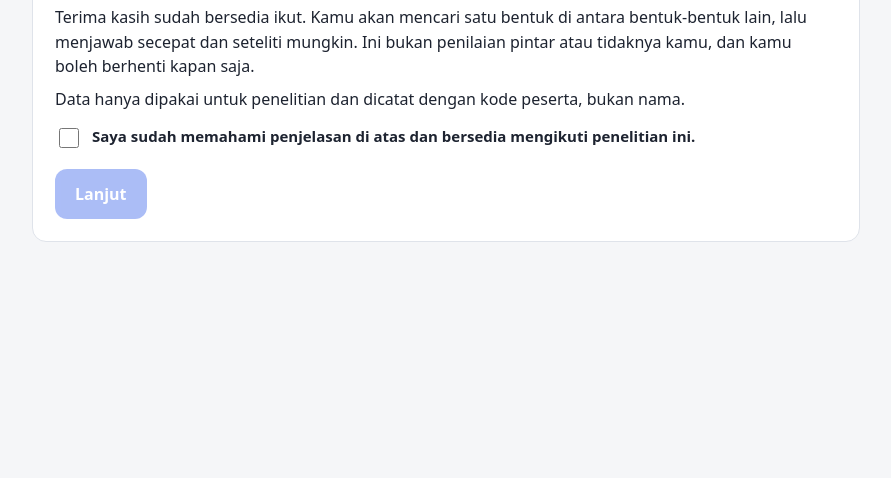
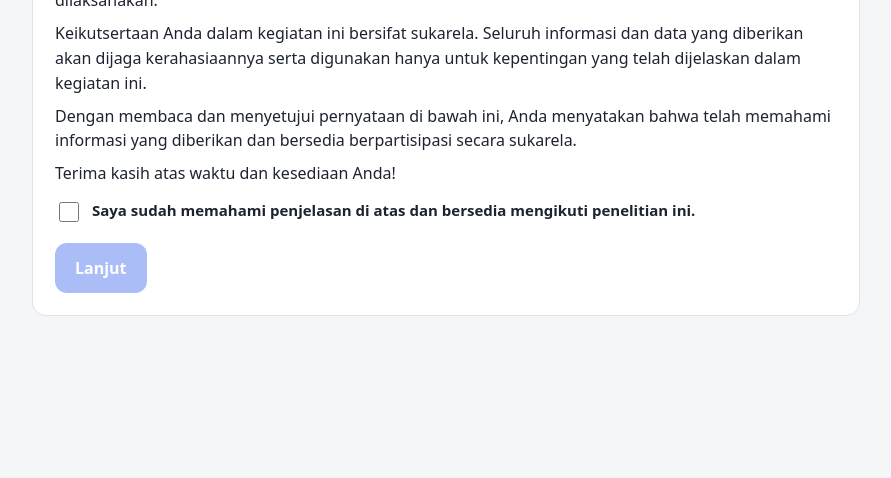
Before and after one commit to loliootz/aerofocus, a plain HTML site: page index.html in a window 1280 px wide. Shown: the part 322-800 px from the top of the page, without its empty margins (194-1085 px from the left). Drawn offline with Linux system fonts and the light colour scheme.

Commit message:
Update index.html

```diff
--- a/index.html
+++ b/index.html
@@ -121,8 +121,11 @@ function screenIntro(){
   show(`<div class="card">
     <h1>Tes Pencarian Visual</h1>
     <p class="mut">Penelitian atensi selektif · sekitar 10–15 menit</p>
-    <p>Terima kasih sudah bersedia ikut. Kamu akan mencari satu bentuk di antara bentuk-bentuk lain, lalu menjawab secepat dan seteliti mungkin. Ini bukan penilaian pintar atau tidaknya kamu, dan kamu boleh berhenti kapan saja.</p>
-    <p>Data hanya dipakai untuk penelitian dan dicatat dengan kode peserta, bukan nama.</p>
+    <p>Terima kasih telah bersedia meluangkan waktu untuk berpartisipasi dalam kegiatan ini.</p>
+    <p>Sebelum melanjutkan, kami ingin memberikan beberapa informasi mengenai kegiatan yang akan dilaksanakan.</p>
+    <p>Keikutsertaan Anda dalam kegiatan ini bersifat sukarela. Seluruh informasi dan data yang diberikan akan dijaga kerahasiaannya serta digunakan hanya untuk kepentingan yang telah dijelaskan dalam kegiatan ini.</p>
+    <p>Dengan membaca dan menyetujui pernyataan di bawah ini, Anda menyatakan bahwa telah memahami informasi yang diberikan dan bersedia berpartisipasi secara sukarela.</p>
+    <p>Terima kasih atas waktu dan kesediaan Anda!</p>
     <label class="check"><input type="checkbox" id="consent"><span>Saya sudah memahami penjelasan di atas dan bersedia mengikuti penelitian ini.</span></label>
     <div class="actions"><button id="go" disabled>Lanjut</button></div></div>`);
   $('#consent').onchange=e=>$('#go').disabled=!e.target.checked;
```
